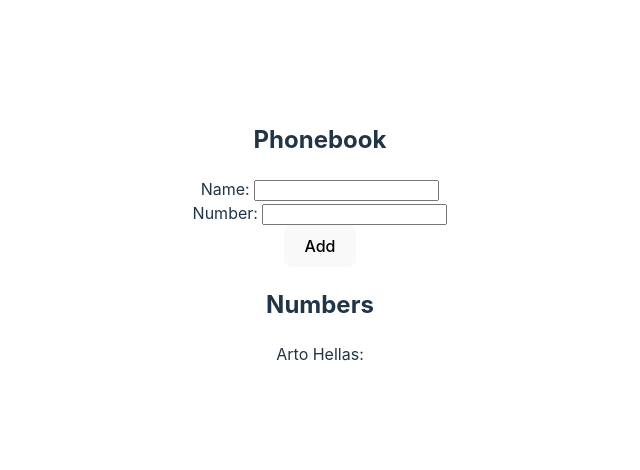
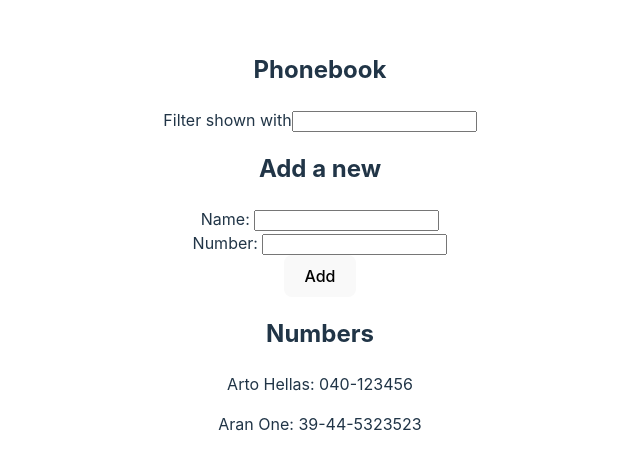
Before and after one commit to adanguerra1990/curso-fullstack-2024, a React (Vite) app in the folder part2/guia-telefonica/: page / in a window 1280 px wide. Shown: the part 158-628 px from the top of the page, without its empty margins (320-960 px from the left). Built offline with nearby package versions, Linux system fonts and the light colour scheme.

Commit message:
Ejercicio 2.9*: La Agenda Telefónica Paso 4

```diff
--- a/part2/guia-telefonica/src/App.jsx
+++ b/part2/guia-telefonica/src/App.jsx
@@ -5,11 +5,14 @@
 
 function App() {
   const [persons, setPersons] = useState([
-    { name: 'Arto Hellas', id: 1 }
+    { name: 'Arto Hellas', number: '040-123456', id: 1 },
+    { name: 'Aran One', number: '39-44-5323523', id: 2 },
   ])
   console.log('personEstate..', persons)
   const [newName, setNewName] = useState('')
   const [newNumber, setNewNumber] = useState('')
+  const [searchPerson, setSearchPerson] = useState('')
+
 
   // el método some de JavaScript, que devuelve true si al menos un elemento del array cumple con la condición proporcionada.
   const nameExists = (name) => persons.some(person => person.name === name)
@@ -41,18 +44,23 @@
     console.log(event.target.value)
     setNewNumber(event.target.value)
   }
-
+  const handleSearhPerson = (event) => {
+    console.log(event.target.value)
+    setSearchPerson(event.target.value)
+  }
 
   return (
     <div>
       <h2>Phonebook</h2>
-
+      <div>
+        Filter shown with<input onChange={handleSearhPerson} />
+      </div>
+      <h2>Add a new</h2>
       <form onSubmit={addPerson}>
         <div>
           Name: <input onChange={handlePersonChange} value={newName} />
           <br/>
           Number: <input onChange={handleNumberChange} value={newNumber} />
-
         </div>
         <div>
           <button type='submit'>Add</button>
@@ -60,7 +68,7 @@
       </form>
       <h2>Numbers</h2>
       <div>
-        {persons.map(person => {
+        {persons.filter(person => person.name.toLowerCase().includes(searchPerson.toLowerCase())).map(person => {
           return (
             <Person
               key={person.id}
@@ -69,8 +77,6 @@
             />)
         })}
       </div>
-
-
     </div>
   )
 }
```
